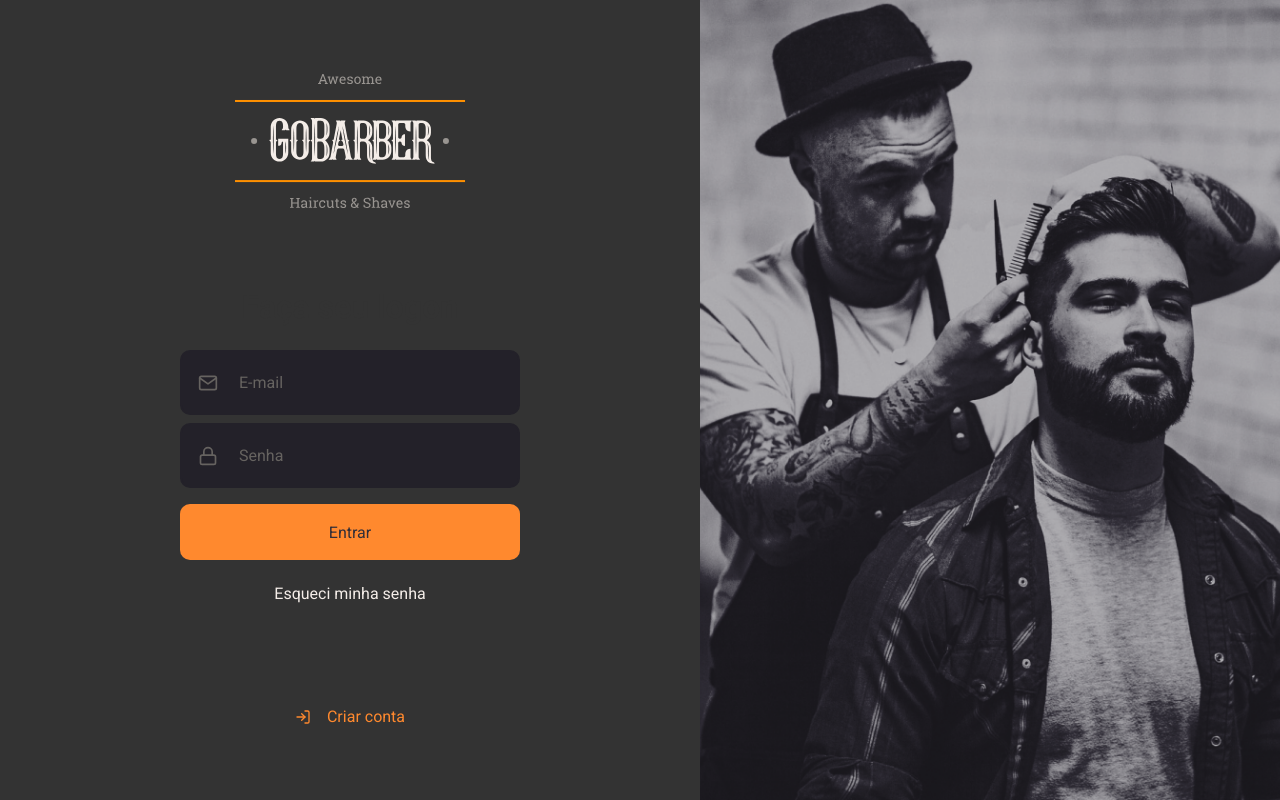
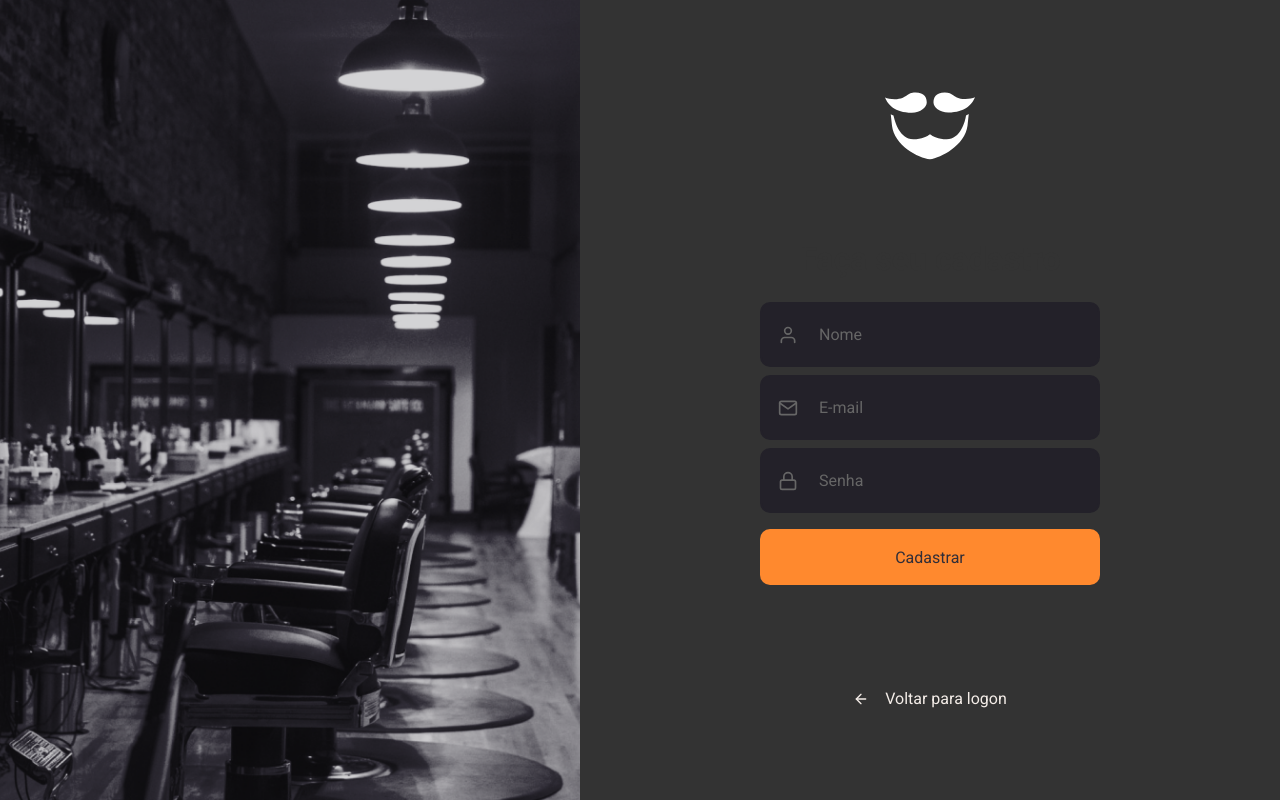
Before and after one commit to Jones-bass/goBarber, a React (Vite) app in the folder front/: page / in a window 1280 px wide. Built offline with nearby package versions, Linux system fonts and the light colour scheme.

Commit message:
Tela SignUp

```diff
--- a/front/src/App.tsx
+++ b/front/src/App.tsx
@@ -2,14 +2,14 @@
 
 import { defaultTheme } from './styles/themes/default'
 import { GlobalStyle } from './styles/themes/global'
-import { SignIn } from './page/SignIn'
+import SignUp from './page/SignUp'
 
 function App() {
   return (
     <ThemeProvider theme={defaultTheme}>
       <GlobalStyle />
 
-      <SignIn />
+      <SignUp />
     </ThemeProvider>
   )
 }
--- a/front/src/components/Input/styles.ts
+++ b/front/src/components/Input/styles.ts
@@ -1,13 +1,13 @@
 import styled from 'styled-components'
 
 export const Container = styled.div`
-  background: #232129;
+  background: ${(props) => props.theme.black100};
   border-radius: 10px;
   padding: 16px;
   width: 100%;
 
-  border: 2px solid #232129;
-  color: #666360;
+  border: 2px solid ${(props) => props.theme.black100};
+  color: ${(props) => props.theme.gray200};
 
   display: flex;
   align-items: center;
@@ -20,11 +20,11 @@
     flex: 1;
     background: transparent;
     border: none;
-    color: #f4ede8;
+    color: ${(props) => props.theme.white100};
     padding: 5px;
 
     &::placeholder {
-      color: #666360;
+      color: ${(props) => props.theme.gray200};
     }
 
     &:focus {
--- /dev/null
+++ b/front/src/page/SignUp/index.tsx
@@ -0,0 +1,43 @@
+import { FiArrowLeft, FiMail, FiUser, FiLock } from 'react-icons/fi'
+
+import Input from '../../components/Input'
+import Button from '../../components/Button'
+
+import logo from '../../assets/logo.svg'
+
+import { Container, Content, AnimationContainer, Background } from './styles'
+
+const SignUp = () => {
+  return (
+    <Container>
+      <Background />
+
+      <Content>
+        <AnimationContainer>
+          <img src={logo} alt="GoBarber" />
+
+          <form>
+            <h1>Faça seu cadastro</h1>
+
+            <Input name="name" placeholder="Nome" icon={FiUser} />
+            <Input name="email" placeholder="E-mail" icon={FiMail} />
+            <Input
+              name="password"
+              type="password"
+              placeholder="Senha"
+              icon={FiLock}
+            />
+            <Button type="submit">Cadastrar</Button>
+          </form>
+
+          <a href="#">
+            <FiArrowLeft />
+            Voltar para logon
+          </a>
+        </AnimationContainer>
+      </Content>
+    </Container>
+  )
+}
+
+export default SignUp
--- /dev/null
+++ b/front/src/page/SignUp/styles.ts
@@ -0,0 +1,75 @@
+import styled, { keyframes } from 'styled-components'
+
+import backgroundImage from '../../assets/sign-up-background.png'
+
+const appearFromRight = keyframes`
+from {
+  opacity: 0;
+  transform: translateX(50px);
+}
+
+to {
+  opacity: 1;
+  transform: translateX(0);
+}
+`
+
+export const Container = styled.div`
+  height: 100vh;
+
+  display: flex;
+  align-items: stretch;
+`
+
+export const Content = styled.div`
+  display: flex;
+  flex-direction: column;
+  align-items: center;
+
+  place-content: center;
+
+  width: 100%;
+  max-width: 700px;
+`
+
+export const AnimationContainer = styled.div`
+  display: flex;
+  flex-direction: column;
+  align-items: center;
+
+  animation: ${appearFromRight} 1s;
+
+  form {
+    margin: 80px 0;
+    width: 340px;
+    text-align: center;
+
+    h1 {
+      margin-bottom: 24px;
+    }
+  }
+
+  > a {
+    color: ${(props) => props.theme.white100};
+    display: block;
+    margin-top: 24px;
+    text-decoration: none;
+    transition: color 0.2s;
+    display: flex;
+    align-items: center;
+
+    :hover {
+      color: ${(props) => props.theme.white300};
+    }
+
+    svg {
+      margin-right: 16px;
+    }
+  }
+`
+
+export const Background = styled.div`
+  flex: 1;
+  background: url(${backgroundImage}) no-repeat center;
+  background-size: cover;
+`
--- a/front/src/styles/themes/default.ts
+++ b/front/src/styles/themes/default.ts
@@ -4,6 +4,7 @@
   white300: '#B5B0AC',
 
   black: '#333',
+  black100: '#232129',
   gray200: '#666',
   gray100: '#999',
 
```
